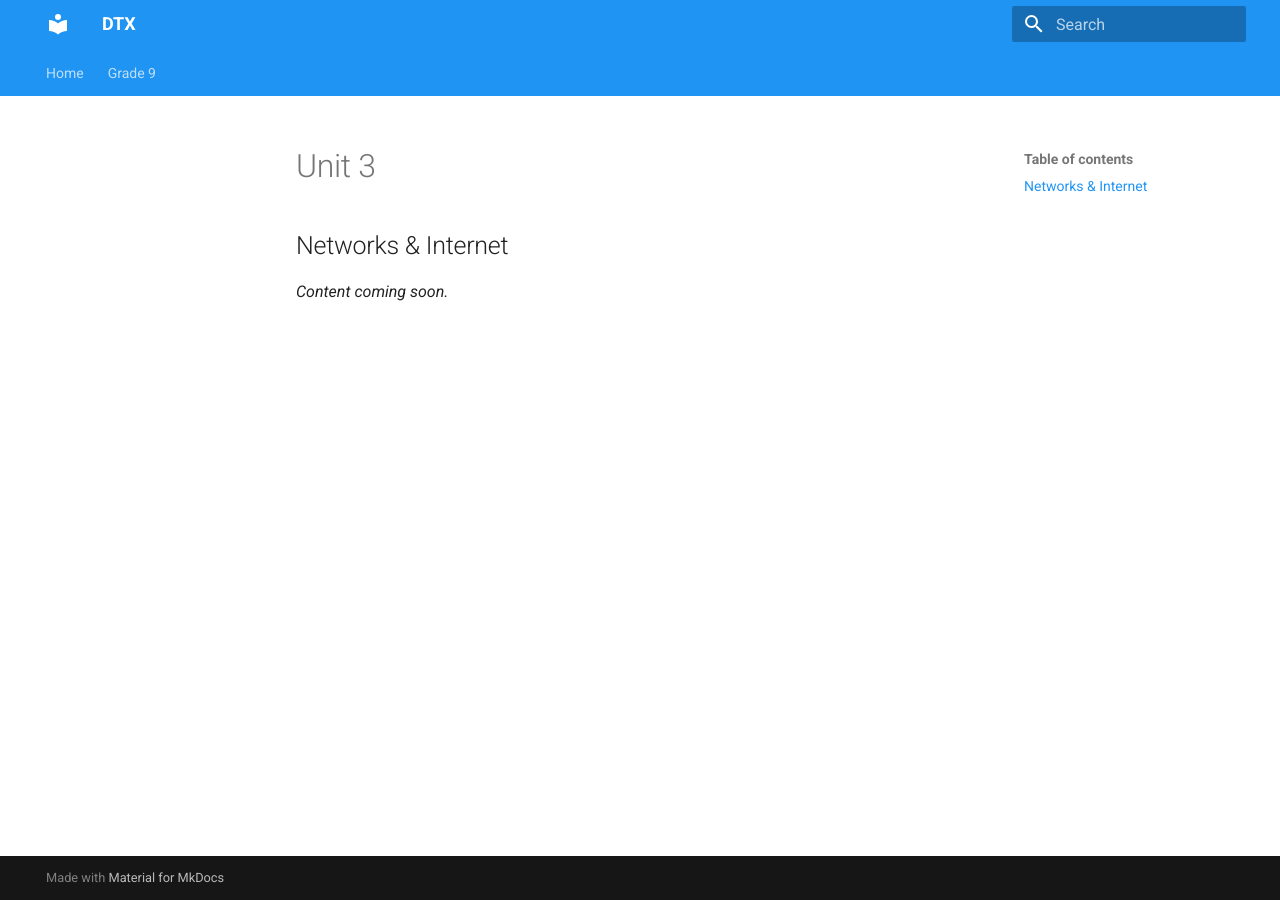
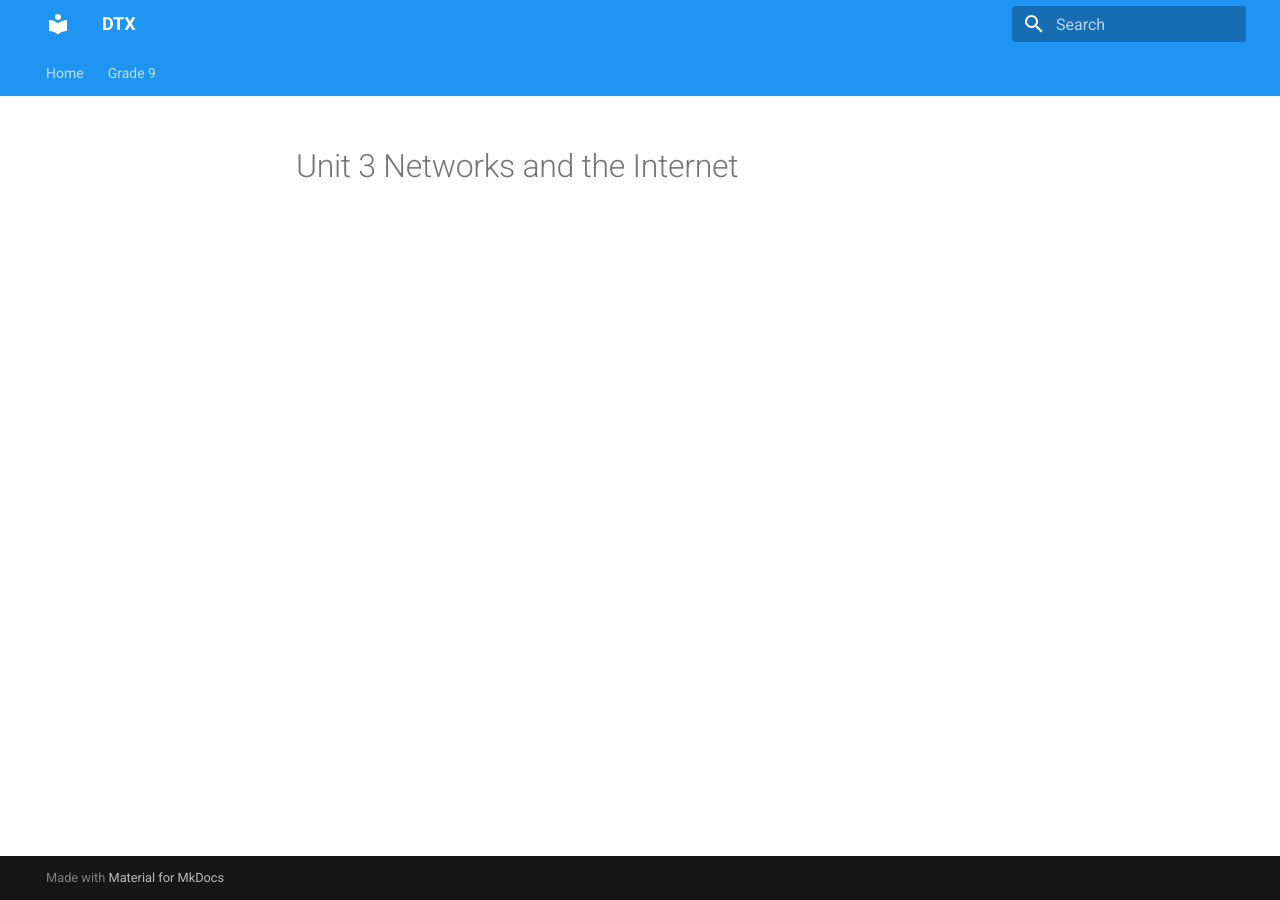
Before and after one commit to AmerieLee/DTX, an MkDocs documentation site: the page built from docs/grade9/unit3/index.md, in a window 1280 px wide. Built offline with MkDocs 1.6.1 and Material for MkDocs 9.7.7, drawn with Linux system fonts in a browser that asks for light colours.

Commit message:
feat(grade9-unit3): Sprint 4.4 lesson1

```diff
--- a/docs/grade9/unit3/index.md
+++ b/docs/grade9/unit3/index.md
@@ -1,5 +1 @@
-# Unit 3
-
-## Networks & Internet
-
-*Content coming soon.*
+# Unit 3 Networks and the Internet
```
Also changed, not shown: CHANGELOG.md (+1 -2 lines), docs/grade9/unit3/lesson1/ai.md (added, +1 -0 lines), docs/grade9/unit3/lesson1/index.md (added, +1 -0 lines), docs/grade9/unit3/lesson1/python.md (added, +1 -0 lines), quizzes/grade9/unit3/lesson1_answers.md (added, +1 -0 lines), quizzes/grade9/unit3/lesson1_quiz.md (added, +1 -0 lines), slides/grade9/unit3/lesson1_slides.md (added, +1 -0 lines), teacher/grade9/unit3/lesson1_teacher.md (added, +1 -0 lines), workbook/grade9/unit3/lesson1_workbook.md (added, +1 -0 lines), docs/grade9/unit3/lesson1/images/network.svg (added), 1 other file.
